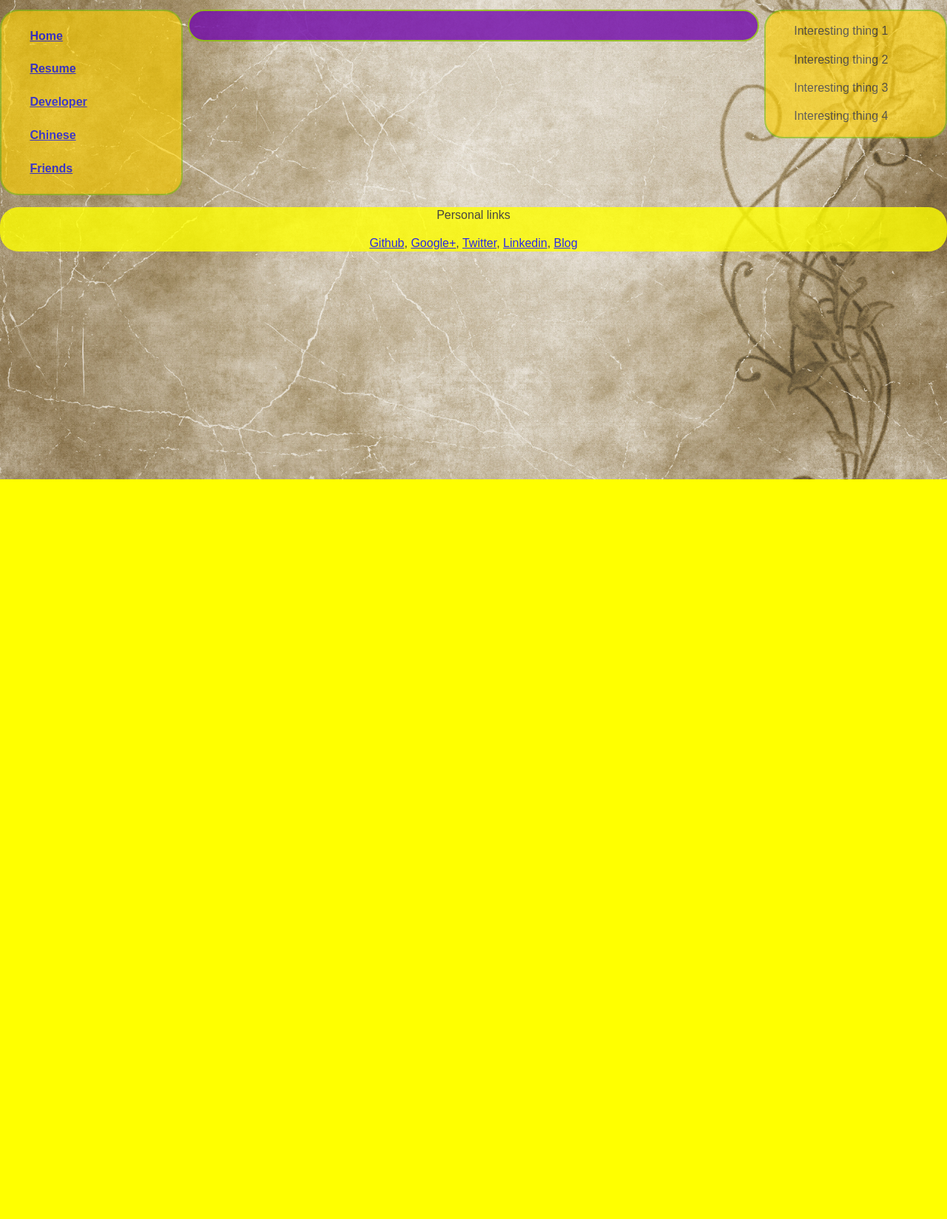
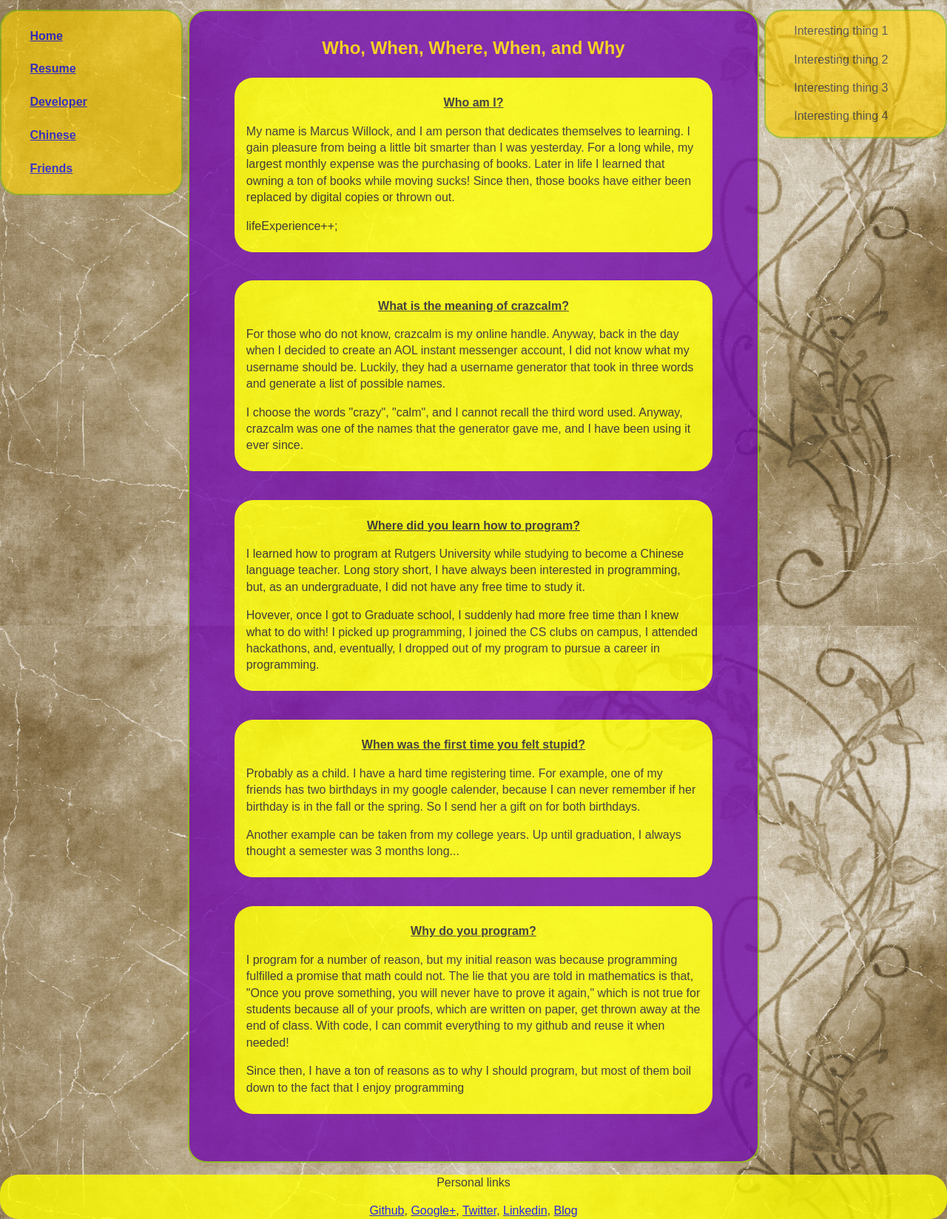
Before and after one commit to crazcalm/full-stack-project, a Flask app: page /home in a window 1280 px wide; the page is wider, and only the part inside the window is pictured. Shown: the part 152-1800 px from the top of that part at 74% size. Before the commit the page ends 800 px from the top of that part, so only its background shows below. Run offline with Flask 2, Linux system fonts and the light colour scheme; some libraries are stand-ins or nearby versions.

Commit message:
The first draft of the home page is done. Now I just have to hide everything that is not done yet and put it online

```diff
--- a/app/templates/home.html
+++ b/app/templates/home.html
@@ -21,5 +21,75 @@
 {% endblock %}
 
 {% block section_content %}
+    <h2 id="section_title">Who, When, Where, When, and Why</h2>
+
+    <article>
+        <p id="article_title">Who am I?</p>
+        <p id="body">My name is Marcus Willock, and I am person that
+            dedicates themselves to learning. I gain pleasure from being a
+            little bit smarter than I was yesterday. For a long while, my
+            largest monthly expense was the purchasing of books. Later in
+            life I learned that owning a ton of books while moving sucks!
+            Since then, those books have either been replaced by digital
+            copies or thrown out.</p>
+
+        <p id="body">lifeExperience++;</p>
+    </article>
+
+    <article>
+        <p id="article_title">What is the meaning of crazcalm?</p>
+        <p id="body">For those who do not know, crazcalm is my online
+            handle. Anyway, back in the day when I decided to create an AOL
+            instant messenger account, I did not know what my username
+            should be. Luckily, they had a username generator that took in
+            three words and generate a list of possible names.</p>
+
+        <p id="body">I choose the words "crazy", "calm", and I cannot
+            recall the third word used. Anyway, crazcalm was one of the
+            names that the generator gave me, and I have been using it ever
+            since.</p>
+    </article>
+
+    <article>
+        <p id="article_title">Where did you learn how to program?</p>
+        <p id="body">I learned how to program at Rutgers University while
+            studying to become a Chinese language teacher. Long story short,
+            I have always been interested in programming, but, as an
+            undergraduate, I did not have any free time to study it.</p>
+
+        <p id="body">Hovever, once I got to Graduate school, I suddenly had
+            more free time than I knew what to do with! I picked up
+            programming, I joined the CS clubs on campus, I attended
+            hackathons, and, eventually, I dropped out of my program to
+            pursue a career in programming.</p>
+    </article>
+
+    <article>
+        <p id="article_title">When was the first time you felt stupid?</p>
+        <p id="body">Probably as a child. I have a hard time registering
+            time. For example, one of my friends has two birthdays in my
+            google calender, because I can never remember if her birthday is in
+            the fall or the spring. So I send her a gift on for both
+            birthdays.</p>
+
+        <p id="body">Another example can be taken from my college years. Up
+            until graduation, I always thought a semester was 3 months long...</p>
+    </article>
+
+    <article>
+        <p id="article_title">Why do you program?</p>
+        <p id="body">I program for a number of reason, but my initial reason
+            was because programming fulfilled a promise that math could not.
+            The lie that you are told in mathematics is that, "Once you
+            prove something, you will never have to prove it again," which
+            is not true for students because all of your proofs, which are
+            written on paper, get thrown away at the end of class. With
+            code, I can commit everything to my github and reuse it when
+            needed!</p>
+
+        <p id="body">Since then, I have a ton of reasons as to why I should
+            program, but most of them boil down to the fact that I enjoy
+            programming</p>
+    </article>
 
 {% endblock %}
```
